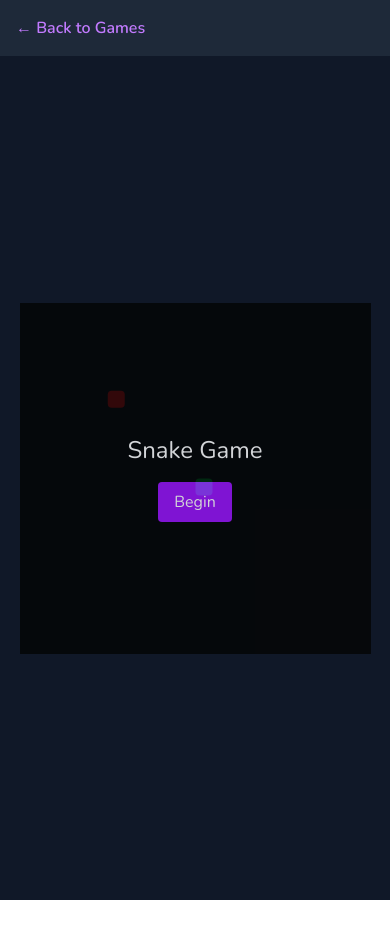
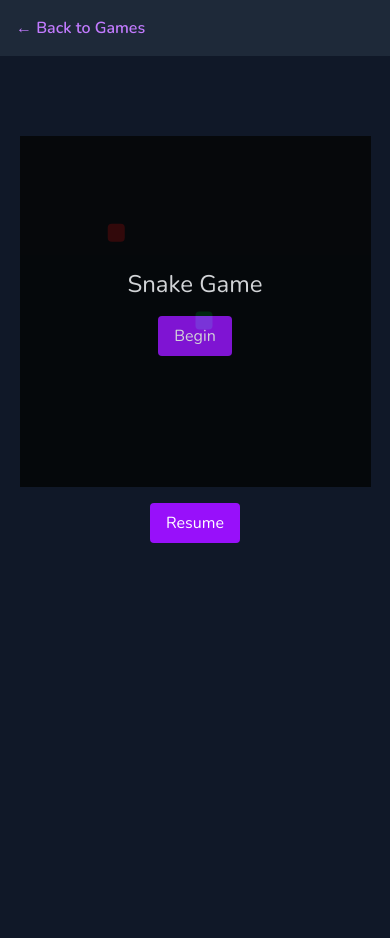
Before and after one commit to zaamold/zaamold-website, a Next.js app: page /games/snake in a window 390 px wide. Shown: the top 938 px of the page. Before the commit the page ends 900 px from the top, so only its background shows below. Built offline with nearby package versions, Linux system fonts and the light colour scheme.

Commit message:
Mobile pause button

```diff
--- a/src/app/games/(playable)/snake/page.js
+++ b/src/app/games/(playable)/snake/page.js
@@ -263,10 +263,10 @@ export default function SnakeGame() {
   return (
     <div
       ref={gameRef}
-      className="flex flex-col items-center justify-center h-screen bg-gray-900 text-white"
+      className="flex flex-col items-center mt-20 h-screen bg-gray-900 text-white"
     >
       <div
-        className="relative bg-gray-800 w-[90vw] max-w-[min(100vw,400px)] aspect-square sm:w-auto sm:h-auto touch-none select-none"
+        className="relative bg-gray-800 w-[90vw] aspect-square sm:w-auto sm:h-auto touch-none select-none"
         style={{
           width: gridSize * cellSize,
           height: gridSize * cellSize,
@@ -313,7 +313,7 @@ export default function SnakeGame() {
                 onClick={() => setGameState(GameState.ACTIVE)}
                 className="px-4 py-2 bg-purple-600 hover:bg-purple-700 rounded"
               >
-                Continue
+                Continue (esc)
               </button>
             )}
             <button
@@ -325,6 +325,24 @@ export default function SnakeGame() {
           </div>
         )}
       </div>
+
+      {/* Pause Button (mobile only) */}
+      <div className="sm:hidden mt-4">
+        <button
+          onClick={() => {
+            if (![GameState.ACTIVE, GameState.PAUSED].includes(gameState))
+              return;
+            setGameState(
+              gameState === GameState.ACTIVE
+                ? GameState.PAUSED
+                : GameState.ACTIVE
+            );
+          }}
+          className="px-4 py-2 bg-purple-600 hover:bg-purple-700 rounded"
+        >
+          {gameState === GameState.ACTIVE ? "Pause" : "Resume"}
+        </button>
+      </div>
     </div>
   );
 }
```
